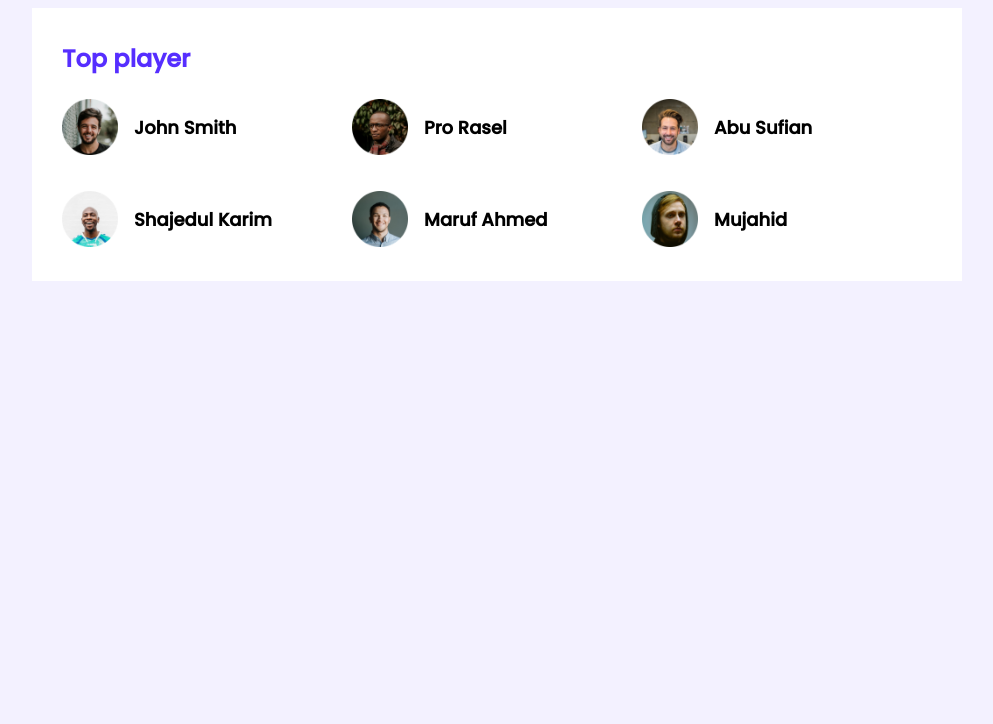
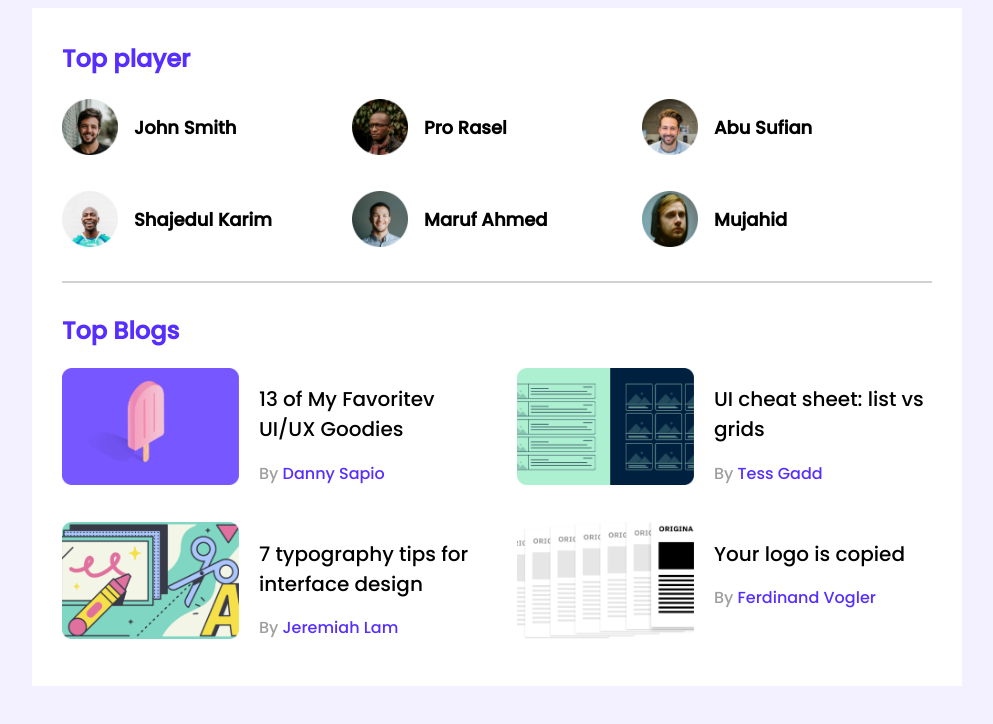
Before and after one commit to ontu001/leader-board-css3, a plain HTML site: page index.html in a window 1280 px wide. Shown: the whole page, without its empty margins (143-1136 px from the left). Drawn offline with Linux system fonts and the light colour scheme.

Commit message:
top blogs done

```diff
--- a/index.html
+++ b/index.html
@@ -51,7 +51,64 @@ header tag star
                     </div>
                 </div>
             </div>
+            <hr>
+            <!-- top blogs -->
+            <div class="top-blogs">
+                <h2 class="section-title">Top Blogs</h2>
+                <div class="blogs">
+                    <article class="blog">
+                        <div class="thumbnail">
+                            <img src="images/blogs/blog-1.png" alt="">
+                        </div>
+                        <div class="blog-info">
+                            <h2 class="blog-title">
+                                13 of My Favoritev UI/UX Goodies
+                            </h2>
+                            <p class="author-name">By <a href="">Danny Sapio</a></p>
+                        </div>
+                    </article>
+
+                    <article class="blog">
+                        <div class="thumbnail">
+                            <img src="images/blogs/blog-2.png" alt="">
+                        </div>
+                        <div class="blog-info">
+                            <h2 class="blog-title">
+                                UI cheat sheet: list vs grids
+                            </h2>
+                            <p class="author-name">By <a href="">Tess Gadd</a></p>
+                        </div>
+                    </article>
+
+                    <article class="blog">
+                        <div class="thumbnail">
+                            <img src="images/blogs/blog-3.png" alt="">
+                        </div>
+                        <div class="blog-info">
+                            <h2 class="blog-title">
+                                7 typography tips for interface design
+                            </h2>
+                            <p class="author-name">By <a href="">Jeremiah Lam</a></p>
+                        </div>
+                    </article>
+
+                    <article class="blog">
+                        <div class="thumbnail">
+                            <img src="images/blogs/blog-4.png" alt="">
+                        </div>
+                        <div class="blog-info">
+                            <h2 class="blog-title">
+                                Your logo is copied
+                            </h2>
+                            <p class="author-name">By <a href="">Ferdinand Vogler</a></p>
+                        </div>
+                    </article>
+                </div>
+            </div>
         </section>
+
+
+
     </main>
 
 </body>
--- a/styles/style.css
+++ b/styles/style.css
@@ -44,3 +44,47 @@ main {
     margin-left: 16px;
     font-size: 18px;
 }
+
+hr {
+
+    border: 1px solid #D1D1D1;
+    margin-top: 30px;
+    margin-bottom: 30px;
+}
+
+/* top blog styles */
+.blog {
+    display: flex;
+}
+
+.blogs {
+    display: grid;
+    grid-template-columns: repeat(2, 1fr);
+    grid-row-gap: 20px;
+    grid-column-gap: 40px;
+}
+
+.blog .thumbnail img {
+    width: 177px;
+    height: 117px;
+}
+
+.blog-info {
+    margin-left: 20px;
+}
+
+.blog-title {
+    font-weight: 500;
+    font-size: 20px;
+}
+
+.author-name {
+    font-size: 16px;
+    color: #9F9F9F;
+}
+
+.author-name a {
+    text-decoration: none;
+    color: #562EFF;
+    font-size: 16px;
+}
```
